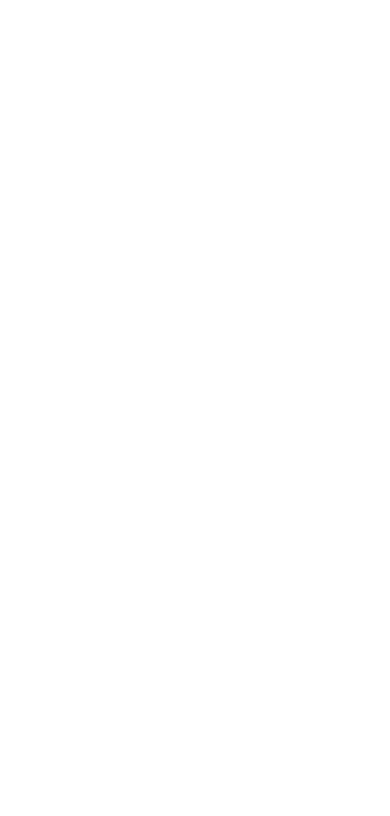
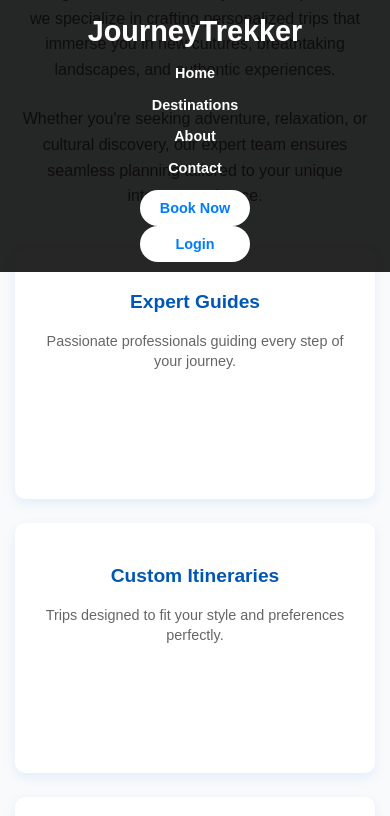
Before and after one commit to SssamiAryal/Travel-Agency, a React (Vite) app: page /about in a window 390 px wide. Before the commit this address had no page. Shown: the top 816 px of the page. Built offline with nearby package versions, Linux system fonts and the light colour scheme.

Commit message:
nav bar updated

```diff
--- a/package.json
+++ b/package.json
@@ -15,6 +15,7 @@
     "react-data-table-component": "^7.7.0",
     "react-dom": "^19.1.0",
     "react-hook-form": "^7.57.0",
+    "react-icons": "^5.5.0",
     "react-router-dom": "^7.6.2"
   },
   "devDependencies": {
--- a/src/App.jsx
+++ b/src/App.jsx
@@ -4,14 +4,16 @@
 import Login from "./Pages/Public/Login";
 import Register from "./Pages/Public/Register";
 import LandingPage from "./Pages/Public/LandingPage";
+import About from "./Pages/Private/About";
 
 function App() {
   return (
     <Routes>
-      <Route path="/Home" element={<Home />} />
+      <Route path="/home" element={<Home />} />
       <Route path="/login" element={<Login />} />
       <Route path="/register" element={<Register />} />
       <Route path="/" element={<LandingPage />} />
+      <Route path="/about" element={<About />} />
     </Routes>
   );
 }
--- a/src/Pages/Private/About.jsx
+++ b/src/Pages/Private/About.jsx
@@ -6,45 +6,38 @@
   return (
     <>
       <Navbar />
-      <section className="about-section">
-        <div className="container">
-          <h2>About JourneyTrekker</h2>
+      <main className="about-main">
+        <section className="about-content">
+          <h1>About JourneyTrekker</h1>
           <p>
-            At JourneyTrekker, we believe travel is more than just seeing new
-            places — it’s about immersing yourself in different cultures,
-            meeting new people, and creating memories that last a lifetime. Our
-            mission is to provide expertly curated travel experiences tailored
-            to your interests and desires.
+            JourneyTrekker is your trusted travel companion, dedicated to making
+            your adventures unforgettable. With over 25 years of experience, we
+            specialize in crafting personalized trips that immerse you in new
+            cultures, breathtaking landscapes, and authentic experiences.
           </p>
           <p>
-            With over 25 years of experience, we combine passion with
-            professionalism to make every trip seamless, exciting, and
-            unforgettable. Whether you seek adventure, relaxation, or cultural
-            exploration, JourneyTrekker is your trusted travel partner.
+            Whether you're seeking adventure, relaxation, or cultural discovery,
+            our expert team ensures seamless planning tailored to your unique
+            interests and pace.
           </p>
-          <div className="values">
-            <div className="value-item">
-              <h3>Trusted Experts</h3>
+          <div className="features">
+            <div className="feature-item">
+              <h3>Expert Guides</h3>
               <p>
-                Dedicated travel professionals committed to your perfect trip.
+                Passionate professionals guiding every step of your journey.
               </p>
             </div>
-            <div className="value-item">
-              <h3>Personalized Trips</h3>
-              <p>
-                Custom itineraries designed to fit your unique interests and
-                pace.
-              </p>
+            <div className="feature-item">
+              <h3>Custom Itineraries</h3>
+              <p>Trips designed to fit your style and preferences perfectly.</p>
             </div>
-            <div className="value-item">
-              <h3>Global Reach</h3>
-              <p>
-                Explore over 150 countries with our extensive network worldwide.
-              </p>
+            <div className="feature-item">
+              <h3>Global Destinations</h3>
+              <p>Explore 150+ countries with our trusted global network.</p>
             </div>
           </div>
-        </div>
-      </section>
+        </section>
+      </main>
     </>
   );
 }
--- a/src/Pages/Private/Navbar.jsx
+++ b/src/Pages/Private/Navbar.jsx
@@ -7,11 +7,13 @@
 
   return (
     <nav className="navbar">
-      <div className="logo">JourneyTrekker</div>
+      <div className="logo" onClick={() => navigate("/")}>
+        JourneyTrekker
+      </div>
       <ul className="nav-links">
-        <li>Home</li>
+        <li onClick={() => navigate("/Home")}>Home</li>
         <li>Destinations</li>
-        <li>About</li>
+        <li onClick={() => navigate("/about")}>About</li>
         <li>Contact</li>
       </ul>
       <div className="nav-buttons">
--- a/src/Styles/About.css
+++ b/src/Styles/About.css
@@ -1,104 +1,111 @@
-.about-section {
+html,
+body {
+  margin: 0;
+  padding: 0;
+  font-family: "Poppins", sans-serif;
   background-color: #f9fafb;
-  padding: 60px 20px;
   color: #333;
-  font-family: "Poppins", sans-serif;
+  box-sizing: border-box;
+  overflow-x: hidden;
+  height: 100%;
+  width: 100%;
 }
 
-.container {
-  max-width: 900px;
-  margin: 0 auto;
+.about-main {
+  margin-top: 60px;
+  min-height: calc(100vh - 60px);
+  display: flex;
+  justify-content: center;
+  align-items: center;
+  padding: 20px;
   text-align: center;
 }
 
-.about-section h2 {
+.about-content {
+  max-width: 900px;
+  margin: auto;
+}
+
+.about-content h1 {
   font-size: 3rem;
   font-weight: 700;
-  margin-bottom: 20px;
+  margin-bottom: 1rem;
   color: #007bff;
 }
 
-.about-section p {
+.about-content p {
   font-size: 1.15rem;
-  line-height: 1.7;
-  margin-bottom: 25px;
+  line-height: 1.6;
+  margin-bottom: 1.5rem;
   max-width: 700px;
   margin-left: auto;
   margin-right: auto;
   color: #555;
 }
 
-.values {
+.features {
   display: flex;
-  justify-content: space-around;
+  justify-content: center;
+  gap: 2rem;
   flex-wrap: wrap;
-  gap: 40px;
-  margin-top: 40px;
+  margin-top: 2.5rem;
 }
 
-.value-item {
+.feature-item {
   background: white;
-  border-radius: 12px;
-  padding: 30px 25px;
-  box-shadow: 0 8px 24px rgba(0, 123, 255, 0.15);
-  max-width: 280px;
-  flex: 1 1 280px;
-  transition: transform 0.3s ease;
-  cursor: default;
+  padding: 1.5rem 1.25rem;
+  border-radius: 10px;
+  box-shadow: 0 4px 12px rgba(0, 123, 255, 0.1);
+  flex: 1 1 250px;
+  transition: box-shadow 0.3s ease;
 }
 
-.value-item:hover {
-  transform: translateY(-8px);
-  box-shadow: 0 12px 32px rgba(0, 123, 255, 0.25);
+.feature-item:hover {
+  box-shadow: 0 8px 24px rgba(0, 123, 255, 0.2);
 }
 
-.value-item h3 {
-  font-size: 1.6rem;
-  font-weight: 600;
-  margin-bottom: 15px;
+.feature-item h3 {
+  font-size: 1.4rem;
   color: #0056b3;
+  margin-bottom: 0.75rem;
 }
 
-.value-item p {
+.feature-item p {
   font-size: 1rem;
   color: #666;
-  line-height: 1.5;
+  line-height: 1.4;
 }
 
 @media (max-width: 768px) {
-  .about-section h2 {
-    font-size: 2.4rem;
+  .about-content h1 {
+    font-size: 2.2rem;
   }
-  .about-section p {
-    font-size: 1rem;
+  .features {
+    flex-direction: column;
+    gap: 1.5rem;
   }
-  .values {
-    flex-direction: column;
-    gap: 30px;
-    align-items: center;
-  }
-  .value-item {
-    max-width: 90%;
+  .feature-item {
+    max-width: 100%;
   }
 }
 
 @media (max-width: 480px) {
-  .about-section {
-    padding: 40px 15px;
+  .about-main {
+    padding: 15px;
   }
-  .about-section h2 {
-    font-size: 2rem;
+  .about-content h1 {
+    font-size: 1.8rem;
   }
-  .about-section p {
-    font-size: 0.95rem;
+  .about-content p {
+    font-size: 1rem;
   }
-  .value-item {
-    padding: 20px 15px;
+  .feature-item {
+    padding: 1.25rem 1rem;
   }
-  .value-item h3 {
-    font-size: 1.3rem;
+  .feature-item h3 {
+    font-size: 1.2rem;
   }
-  .value-item p {
+  .feature-item p {
     font-size: 0.9rem;
   }
 }
--- a/src/Styles/Navbar.css
+++ b/src/Styles/Navbar.css
@@ -1,11 +1,15 @@
 .navbar {
+  position: fixed;
+  top: 0;
+  left: 0;
+  right: 0;
+  height: 60px;
+  padding: 10px 50px;
+  background: rgba(0, 0, 0, 0.85); /* semi-transparent dark */
+  z-index: 1000;
   display: flex;
   justify-content: space-between;
   align-items: center;
-  padding: 20px 50px;
-  background: transparent;
-  position: relative;
-  z-index: 10;
 }
 
 .logo {
@@ -56,7 +60,7 @@
 
 @media (max-width: 768px) {
   .navbar {
-    padding: 15px 30px;
+    padding: 10px 30px;
   }
   .logo {
     font-size: 1.8rem;
@@ -80,6 +84,7 @@
     flex-direction: column;
     gap: 10px;
     padding: 10px 20px;
+    height: auto; /* allow to grow vertically */
   }
   .nav-links {
     flex-direction: column;
```
Also changed, not shown: 1 other file (tests, documents, lock files or other folders).
